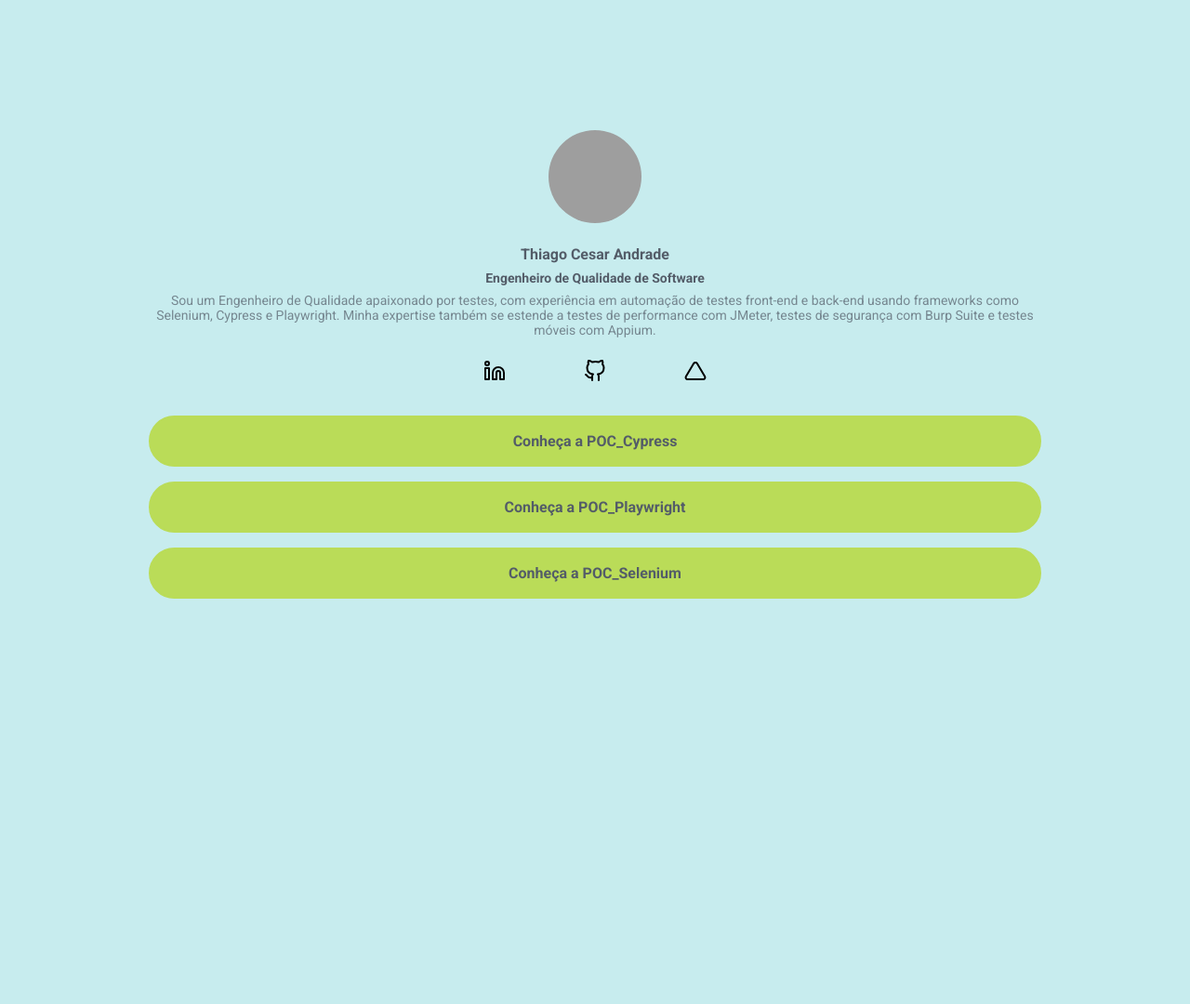
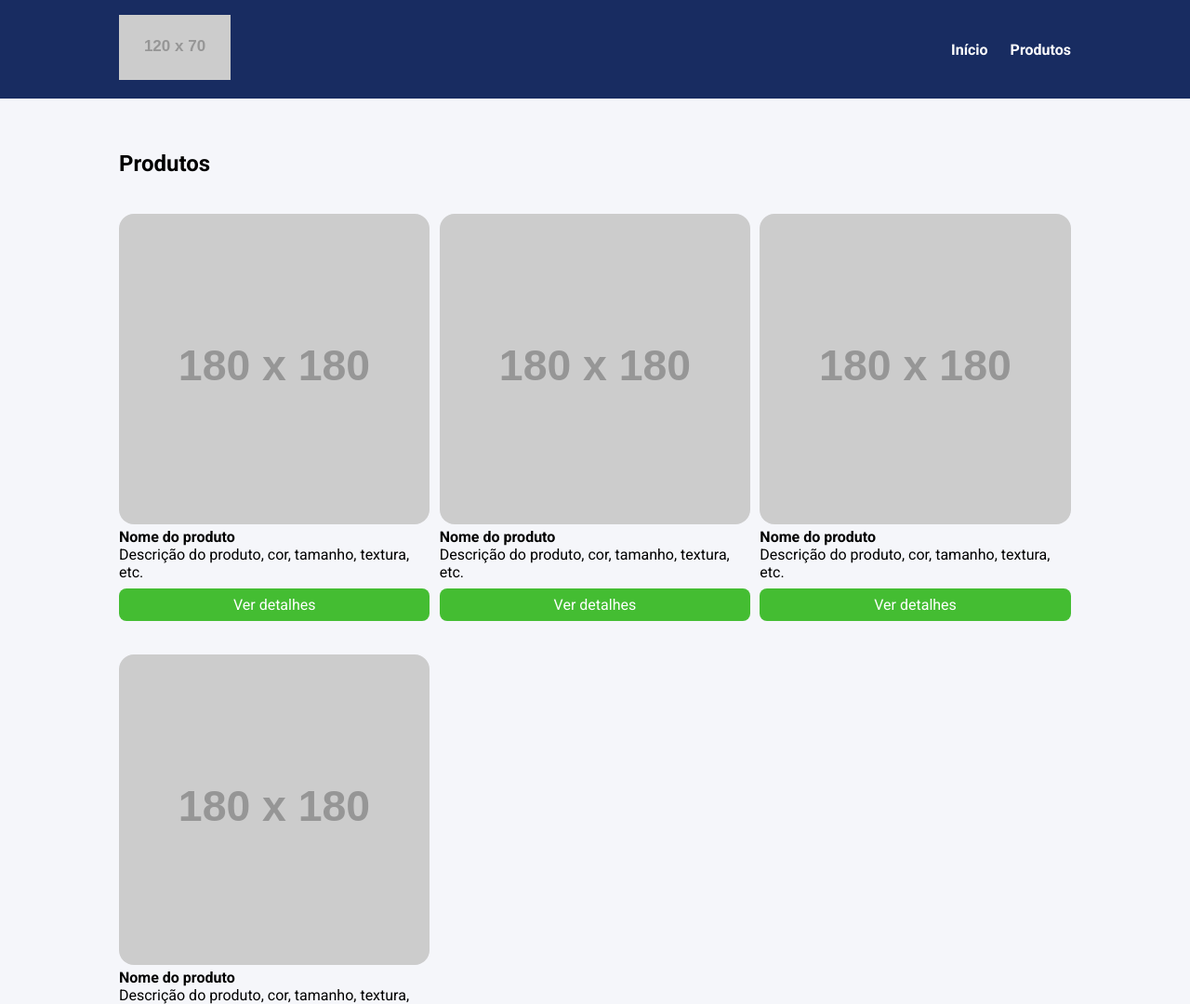
Before and after one commit to AndradeTC86/exercicios-ebac, a website: page FullStack/Exercicio17/index.html in a window 1280 px wide. Shown: the top 1080 px of the page at 93% size. Before the commit the page ends 800 px from the top, so only its background shows below. Drawn offline with Linux system fonts and the light colour scheme; grey boxes are pictures that could not be loaded; placeholder pictures from the web are drawn by us.

Commit message:
Entrega do exercicio Less

```diff
--- a/FullStack/Exercicio17/index.html
+++ b/FullStack/Exercicio17/index.html
@@ -1,66 +1,79 @@
 <!DOCTYPE html>
-<html lang="pt-br">
+<html lang="pt-BR">
 <head>
     <meta charset="UTF-8">
+    <meta http-equiv="X-UA-Compatible" content="IE=edge">
     <meta name="viewport" content="width=device-width, initial-scale=1.0">
-    <title>Meu Portfolio</title>
-    <link rel="stylesheet" href="./build/styles/main.css">
+    <title>Document</title>
     <link rel="preconnect" href="https://fonts.googleapis.com">
     <link rel="preconnect" href="https://fonts.gstatic.com" crossorigin>
-    <link href="https://fonts.googleapis.com/css2?family=Pacifico&family=Roboto:ital,wght@0,100..900;1,100..900&display=swap" rel="stylesheet">
+    <link href="https://fonts.googleapis.com/css2?family=Roboto:wght@400;700&display=swap" rel="stylesheet">
+    <link rel="stylesheet" href="./build/styles/main.css">
 </head>
 <body>
-    <div class="container">
-        <header>
-            <img class="profile-avatar" src="https://avatars.githubusercontent.com/u/90931093?v=4" style="height: 100px; width: 100px;" alt="Uma foto minha correndo com uma bandana na cabeça">
-            <div class="profile-bio">
-                <h1 class="profile-bio-name">Thiago Cesar Andrade</h1>
-                <h2 class="profile-bio-subtitle">Engenheiro de Qualidade de Software</h2>
-                <p class="profile-bio-description">
-                    Sou um Engenheiro de Qualidade apaixonado por testes, com experiência em automação de testes front-end e back-end usando frameworks como Selenium, Cypress e Playwright. Minha expertise também se estende a testes de performance com JMeter, testes de segurança com Burp Suite e testes móveis com Appium.
-                </p>
+    <header>
+        <div class="container">
+            <div class="branding">
+                <img src="https://via.placeholder.com/120x70" />
             </div>
-        </header>
-
-        <nav>
-            <ul class="social-links">
-                <li>
-                    <a href="https://www.linkedin.com/in/thiago-andrade-28aa9a24/">
-                        <img src="./src/images/linkedin.svg" alt="Logo do LinkedIn">
+            <nav>
+                <ul class="menu">
+                    <li>
+                        <a href="#">Início</a>
+                    </li>
+                    <li>
+                        <a href="#">Produtos</a>
+                    </li>
+                </ul>
+            </nav>
+        </div>
+    </header>
+    <section>
+        <div class="container">
+            <h2>Produtos</h2>
+            <ul class="products">
+                <li class="product-item">
+                    <img src="https://via.placeholder.com/180x180" />
+                    <h4>Nome do produto</h4>
+                    <p>
+                        Descrição do produto, cor, tamanho, textura, etc.
+                    </p>
+                    <a href="#" class="product-button">
+                        Ver detalhes
                     </a>
                 </li>
-                <li>
-                    <a href="https://github.com/AndradeTC86">
-                        <img src="./src/images/github.svg" alt="Logo do GitHub">
+                <li class="product-item">
+                    <img src="https://via.placeholder.com/180x180" />
+                    <h4>Nome do produto</h4>
+                    <p>
+                        Descrição do produto, cor, tamanho, textura, etc.
+                    </p>
+                    <a href="#" class="product-button">
+                        Ver detalhes
                     </a>
                 </li>
-                <li>
-                    <a href="https://vercel.com/andradetc86s-projects">
-                        <img src="./src/images/vercel.svg" alt="Imagem de um triângulo para representar o logo do Vercel">
+                <li class="product-item">
+                    <img src="https://via.placeholder.com/180x180" />
+                    <h4>Nome do produto</h4>
+                    <p>
+                        Descrição do produto, cor, tamanho, textura, etc.
+                    </p>
+                    <a href="#" class="product-button">
+                        Ver detalhes
+                    </a>
+                </li>
+                <li class="product-item">
+                    <img src="https://via.placeholder.com/180x180" />
+                    <h4>Nome do produto</h4>
+                    <p>
+                        Descrição do produto, cor, tamanho, textura, etc.
+                    </p>
+                    <a href="#" class="product-button">
+                        Ver detalhes
                     </a>
                 </li>
             </ul>
-        </nav>
-        <nav>
-            <ul class="projects-list">
-                <li class="projects-list-item">
-                    <a href="https://github.com/AndradeTC86/poc_cypress">
-                        Conheça a POC_Cypress
-                    </a>
-                </li>
-                <li class="projects-list-item">
-                    <a href="https://github.com/AndradeTC86/poc_playwright">
-                        Conheça a POC_Playwright
-                    </a>
-                </li>
-                <li class="projects-list-item">
-                    <a href="https://github.com/AndradeTC86/poc_selenium">
-                        Conheça a POC_Selenium
-                    </a>
-                </li>
-            </ul>
-        </nav>
-    </div>
-
+        </div>
+    </section>
 </body>
 </html>
--- a/FullStack/Exercicio17/src/styles/main.less
+++ b/FullStack/Exercicio17/src/styles/main.less
@@ -1,10 +1,6 @@
 @import "mapas.less";
 @breakpointMobile: ~"(max-width: 767px)";
 @breakpointTablet: ~"(min-width: 768px) and (max-width: 1023px)";
-
-.marginBottom8 {
-    margin-bottom: 8px;
-}
 
 * {
     margin: 0;
@@ -14,8 +10,7 @@
 }
 
 body {
-    background-color: #colors[background-color];
-    color: #colors[textColor];
+    background-color: #colors[backgroundColor];
 }
 
 li {
@@ -23,13 +18,9 @@
 }
 
 .container {
-    max-width: 960px;
+    max-width: 1024px;
     width: 100%;
     margin: 0 auto;
-    height: 100vh;
-    display: flex;
-    flex-direction: column;
-    justify-content: center;
 
     @media @breakpointMobile {
         max-width: 70%;
@@ -41,72 +32,75 @@
 }
 
 header {
-    padding-bottom: 24px;
+    background-color: #colors[headerColor];
+    position: sticky;
+    top: 0;
+    left: 0;
 
-    .profile-avatar{
-        display: block;
-        margin: 0 auto 24px;
-        border-radius: 50%;
+    .container {
+        display: flex;
+        justify-content: space-between;
+        align-items: center;
+        padding: 16px 0;
     }
 }
 
-.profile-bio {
-    text-align: center;
+.menu {
+    display: flex;
 
-    &-name {
-        font-size: 16px;
-        .marginBottom8();
+    li {
+        font-weight: bold;
+        margin-left: 24px;
     }
 
-    &-subtitle {
-        font-size: 14px;
-        .marginBottom8();
-    }
-
-    &-description {
-        font-size: 14px;
-        opacity: 0.7;
+    li a {
+        color: #colors[textColor];
+        text-decoration: none;
     }
 }
 
-.social-links {
-    display: flex;
-    justify-content: space-between;
-    max-width: 240px;
+section {
+    padding: 56px 0;
+}
+
+.products {
+    margin-top: 40px;
+    display: grid;
+    grid-template-columns: repeat(3, 32.66%);
+    column-gap: 1%;
+    row-gap: 4%;
     width: 100%;
-    margin: 0 auto;
 
-    li {
-        img {
-            transition: all ease 0.3s;
-            &:hover{
-                transform: scale(1.5);
-            }
-        }
+    @media @breakpointTablet {
+        grid-template-columns: repeat(2, 48,5%);
+        column-gap: 3%;
+    }
+
+    @media @breakpointMobile {
+        display: block;
     }
 }
 
-.projects-list {
-    margin-top: 32px;
+.product-item img {
+    width: 100%;
+    border-radius: 16px;
 
-    &-item{
-        a {
-            text-decoration: none;
-            background-color: #colors[buttonColor];
-            display: block;
-            padding: 16px 20px;
-            margin-bottom: 16px;
-            text-align: center;
-            color: #colors[textColor];
-            font-weight: bold;
-            border-radius: 30px;
-            border: 2px solid #colors[buttonColor];
-            transition: all ease 0.5s;
-
-            &:hover {
-                color: #colors[buttonColor];
-                background-color: #colors[textColor];
-            }
-        }
+    @media @breakpointMobile {
+        margin-bottom: 32px;
     }
 }
+
+.product-button{
+    display: block;
+    background-color: #colors[buttonColor];
+    color: #colors[textColor];
+    text-align: center;
+    padding: 8px 0;
+    border-radius: 8px;
+    margin-top: 8px;
+    text-decoration: none;
+
+    &:hover {
+        background-color: #colors[hoverButtonColor];
+    }
+}
--- a/FullStack/Exercicio17/src/styles/mapas.less
+++ b/FullStack/Exercicio17/src/styles/mapas.less
@@ -1,5 +1,7 @@
 #colors() {
-    background-color: #c7ecee;
-    buttonColor: #badc58;
-    textColor: #535c68;
+    backgroundColor: #f5f6fa;
+    headerColor: #182C61;
+    buttonColor: #44bd32;
+    hoverButtonColor: #4cd137;
+    textColor: #fff;
 }
```
Also changed, not shown: FullStack/Exercicio17/build/styles/main.css, FullStack/Exercicio17/src/images/github.svg (deleted), FullStack/Exercicio17/src/images/linkedin.svg (deleted), FullStack/Exercicio17/src/images/vercel.svg (deleted).
